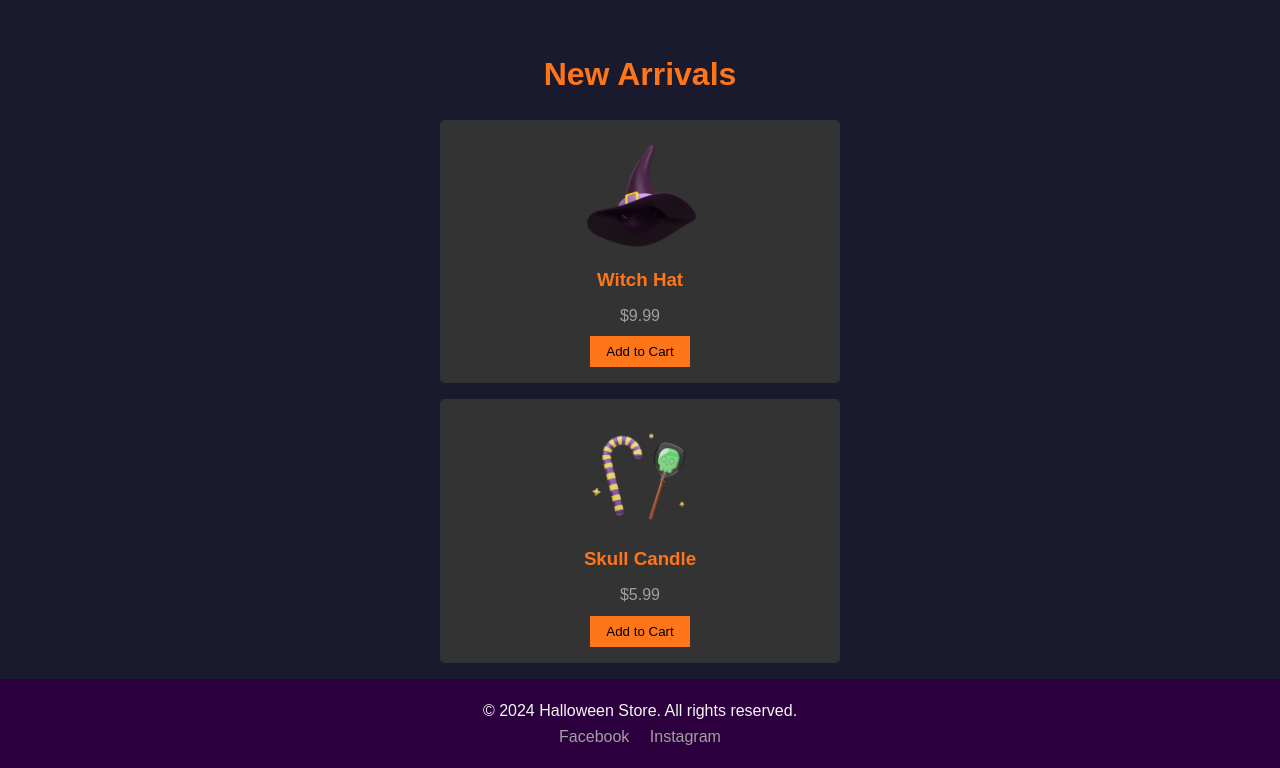
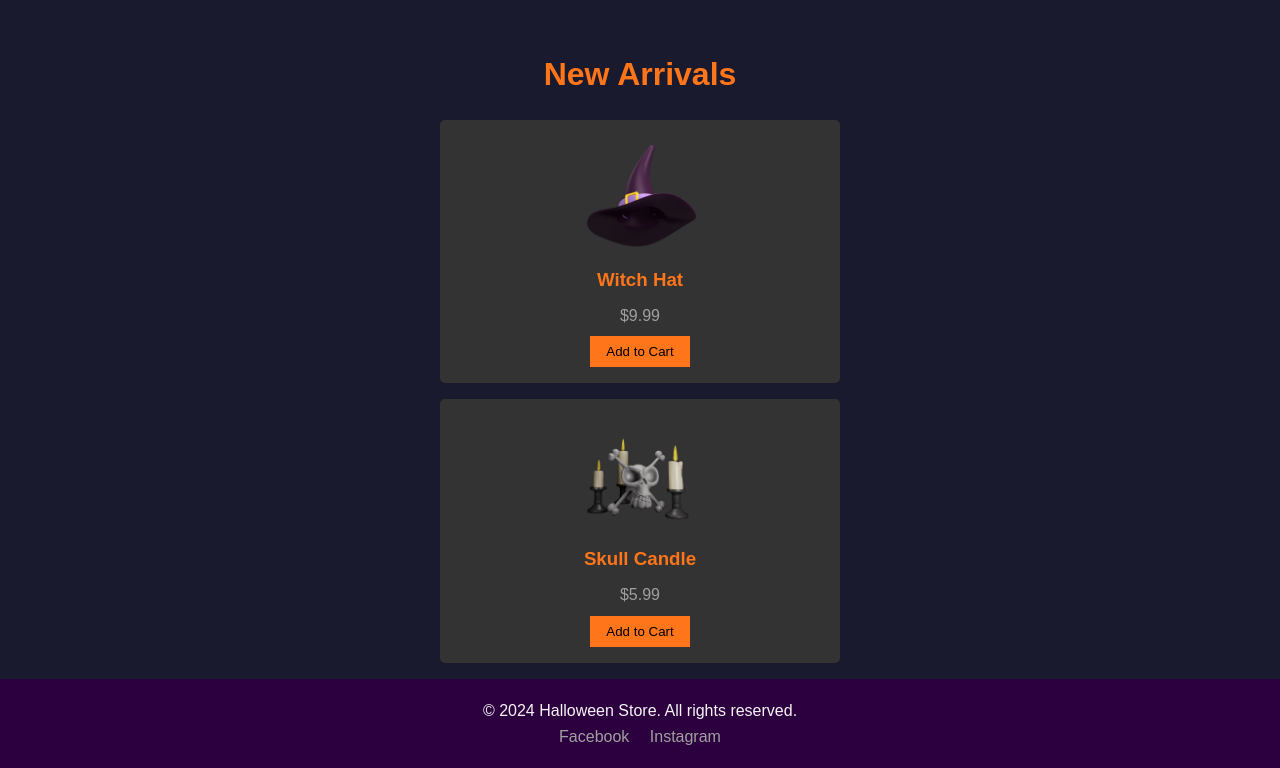
Before and after one commit to smallbigie/Halloween-Project, a plain HTML site: page Halloween Project/index.html in a window 1280 px wide. Shown: the part 948-1716 px from the top of the page. Drawn offline with Linux system fonts and the light colour scheme.

Commit message:
Image change update (10/30/2024)

```diff
--- a/Halloween Project/index.html
+++ b/Halloween Project/index.html
@@ -56,7 +56,7 @@
             <button class="product__button">Add to Cart</button>
         </div>
         <div class="product">
-            <img src="img/trick-treat4-img.png" alt="Skull Candle" class="trick__img">
+            <img src="img/new2-img.png" alt="Skull Candle" class="trick__img">
             <h3 class="product__name">Skull Candle</h3>
             <span class="product__price">$5.99</span>
             <button class="product__button">Add to Cart</button>
```
